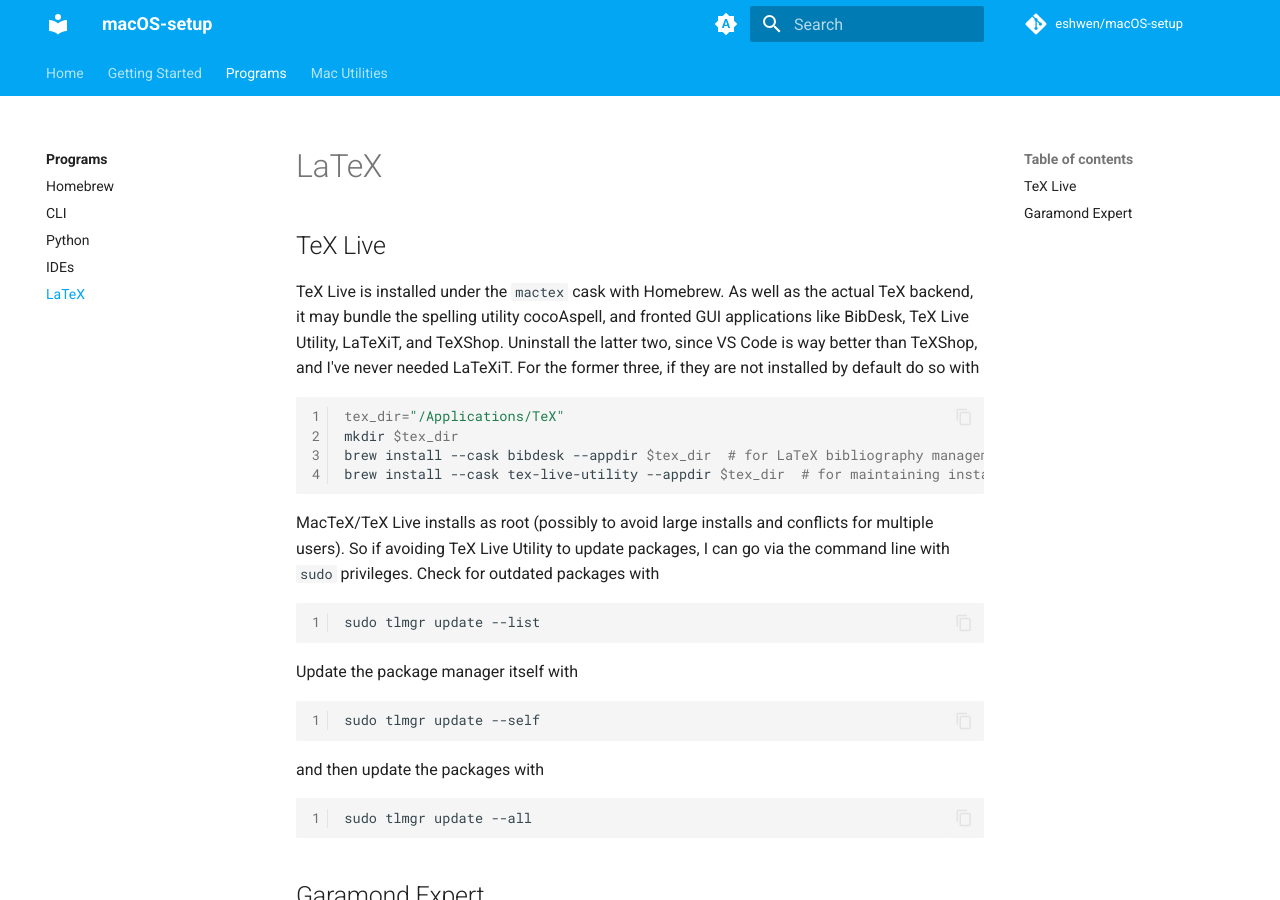
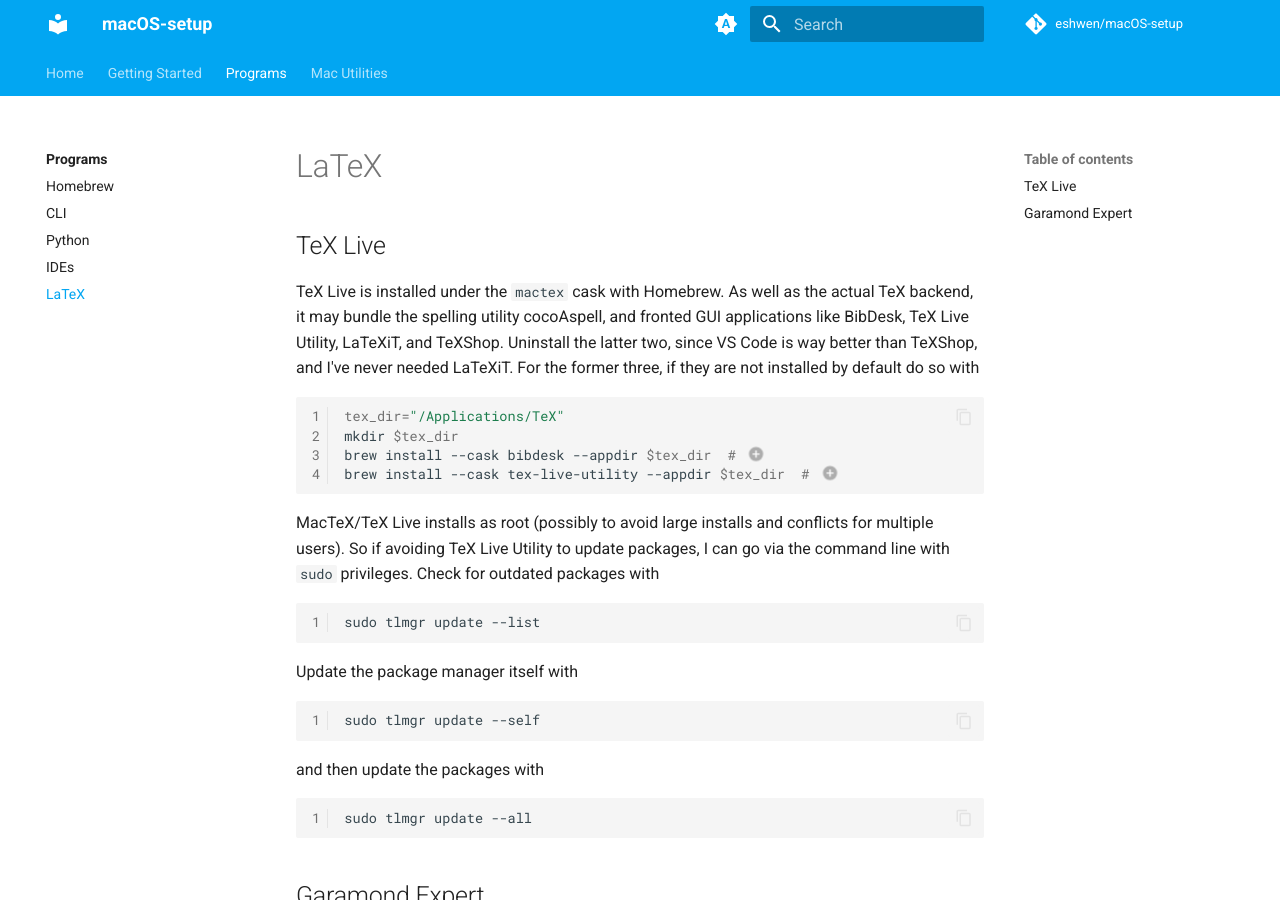
Before and after one commit to eshwen/macOS-setup, an MkDocs documentation site: the page built from docs/programs/latex.md, in a window 1280 px wide and 900 px high. Built offline with MkDocs 1.6.1 and Material for MkDocs 9.7.7, drawn with Linux system fonts in a browser that asks for light colours; comment, search, counter and statistics services are not loaded; the version menu is left out.

Commit message:
Fold more comments into expandable ones

````diff
--- a/docs/programs/latex.md
+++ b/docs/programs/latex.md
@@ -7,9 +7,12 @@
 ```sh
 tex_dir="/Applications/TeX"
 mkdir $tex_dir
-brew install --cask bibdesk --appdir $tex_dir  # for LaTeX bibliography management
-brew install --cask tex-live-utility --appdir $tex_dir  # for maintaining installed LaTeX packages
+brew install --cask bibdesk --appdir $tex_dir  # (1)
+brew install --cask tex-live-utility --appdir $tex_dir  # (2)
 ```
+
+1. For managing BibTeX references.
+2. For updating TeX Live packages.
 
 MacTeX/TeX Live installs as root (possibly to avoid large installs and conflicts for multiple users). So if avoiding TeX Live Utility to update packages, I can go via the command line with `sudo` privileges. Check for outdated packages with
 
````
Also changed, not shown: docs/programs/python.md (+3 -1 lines).
